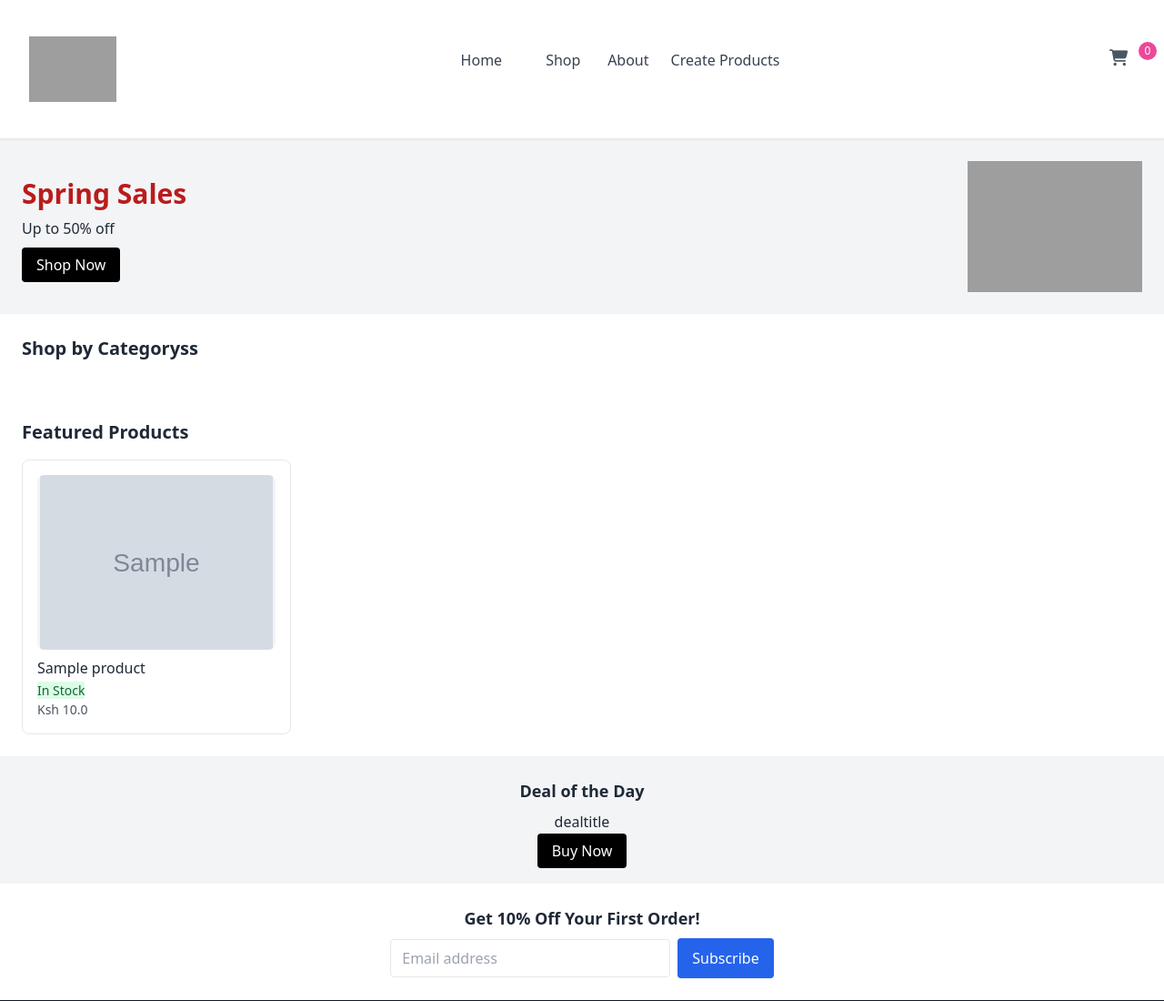
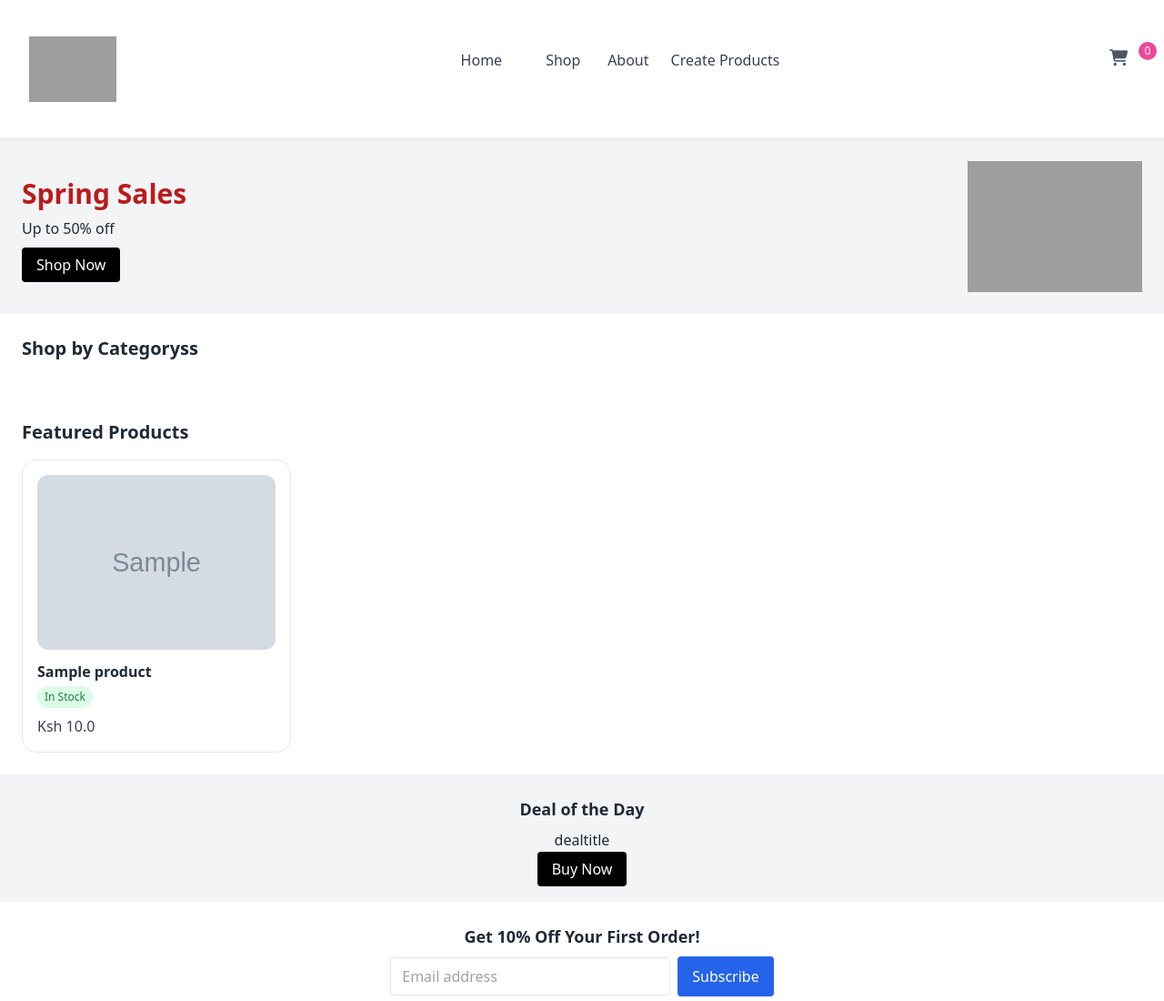
Before and after one commit to Joe-muraguri/samawa-soko, a Flask app: page /api/products/ in a window 1280 px wide. Shown: the top 1100 px of the page at 91% size. Run offline with Flask 3, Linux system fonts and the light colour scheme; tables that the repository leaves empty hold one stand-in row (values such as "Sample post"); grey boxes marked "Sample" are stand-in pictures; style sheets or scripts are compiled from the project's sources; some libraries are stand-ins or nearby versions; grey boxes are pictures that could not be loaded.

Commit message:
Updated products img styling

```diff
--- a/app/templates/index.html
+++ b/app/templates/index.html
@@ -33,24 +33,34 @@
     <h3 class="text-xl font-semibold mb-4">Featured Products</h3>
     <div class="grid grid-cols-2 md:grid-cols-4 gap-4">
         {% for product in products %}
-            <div class="border p-4 rounded-lg hover:shadow-lg transition duration-200">
+            <div class="border p-4 rounded-2xl hover:shadow-xl transition duration-300 bg-white">
                 <a href="{{ url_for('product.get_product', id=product.id) }}">
-                    <div class="w-full h-48 flex items-center justify-center bg-gray-100 rounded-lg overflow-hidden">
+                    <!-- Image Wrapper -->
+                    <div class="w-full h-48 rounded-xl overflow-hidden bg-gray-50">
                         <img src="{{ product.image_url }}"
-                             alt="{{ product.name }}"
-                             class="max-h-full max-w-full object-contain transition-transform duration-200 hover:scale-105" />
+                            alt="{{ product.name }}"
+                            class="w-full h-full object-cover transition-transform duration-300 hover:scale-110" />
                     </div>
-                    <p class="font-medium mt-2 truncate">{{ product.name }}</p>
-                    <span class="ml-0 text-sm {% if product.stock > 0 %}text-green-600{% else %}text-red-600{% endif %}">
+
+                    <!-- Product Name -->
+                    <p class="font-semibold text-gray-800 mt-3 truncate">{{ product.name }}</p>
+
+                    <!-- Stock Badge -->
+                    <span class="inline-block mt-1 px-2 py-1 text-xs font-medium rounded-full
+                        {% if product.stock > 0 %} bg-green-100 text-green-700
+                        {% else %} bg-red-100 text-red-700 {% endif %}">
                         {% if product.stock > 0 %}
-                            <span class="stock-badge bg-green-100 text-green-800">In Stock</span>
+                            In Stock
                         {% else %}
-                            <span class="stock-badge bg-red-100 text-red-800">Out of Stock</span>
+                            Out of Stock
                         {% endif %}
                     </span>
-                    <p class="text-sm text-gray-600">Ksh {{ product.price }}</p>
+
+                    <!-- Price -->
+                    <p class="mt-2 text-gray-700 font-medium">Ksh {{ product.price }}</p>
                 </a>
-            </div>
+</div>
+
         {% endfor %}
     </div>
 </section>
```
